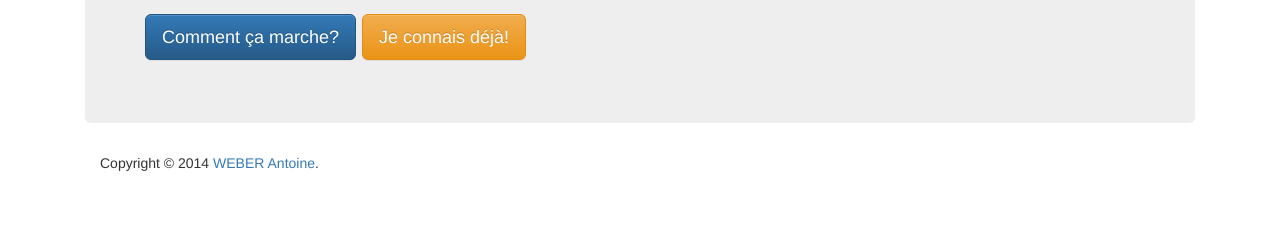
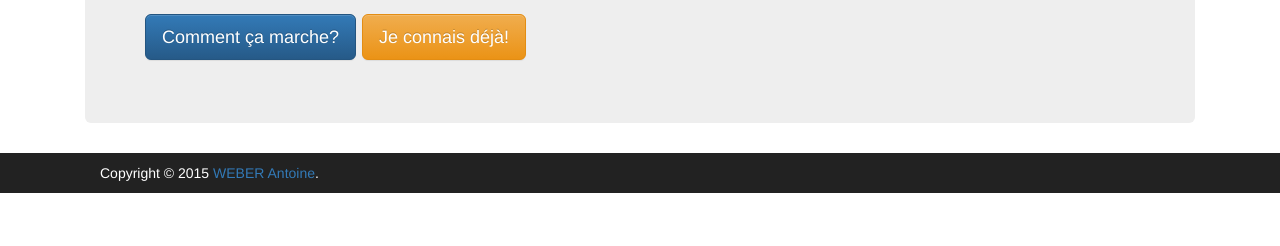
Before and after one commit to TwanoO67/party-player, a PHP site: page / in a window 1280 px wide. Shown: the part 554-800 px from the top of the page. Run offline with PHP 8.4, Linux system fonts and the light colour scheme; some libraries are stand-ins or nearby versions.

Commit message:
modif css

```diff
--- a/includes/server.php
+++ b/includes/server.php
@@ -98,3 +98,4 @@
 	    </div>
 
 	    <?php include_once('_playlist.php'); ?>
+	</div>
--- a/index.php
+++ b/index.php
@@ -79,6 +79,11 @@
         textarea {
           font-size: 16px;
         }
+        .footer {
+			padding: 10px 0;
+			background: #222;
+			color: #fff;
+		}
     </style>
 
     <div class="navbar navbar-default navbar-fixed-top" role="navigation">
@@ -253,7 +258,7 @@
 			<div class="container">
 				<div class="row">
 					<div class="col-sm-9 item">
-						Copyright &copy; 2014 <a href="http://www.weberantoine.fr">WEBER Antoine</a>.
+						Copyright &copy; 2015 <a href="http://www.weberantoine.fr">WEBER Antoine</a>.
 					</div>
 					<div class="col-sm-3 text-center">
 						<a href="https://github.com/TwanoO67/" class="btn btn-github btn-social" data-toggle="tooltip" data-placement="top" title="Github Repositories"><i class="fa fa-github"></i></a>
```
